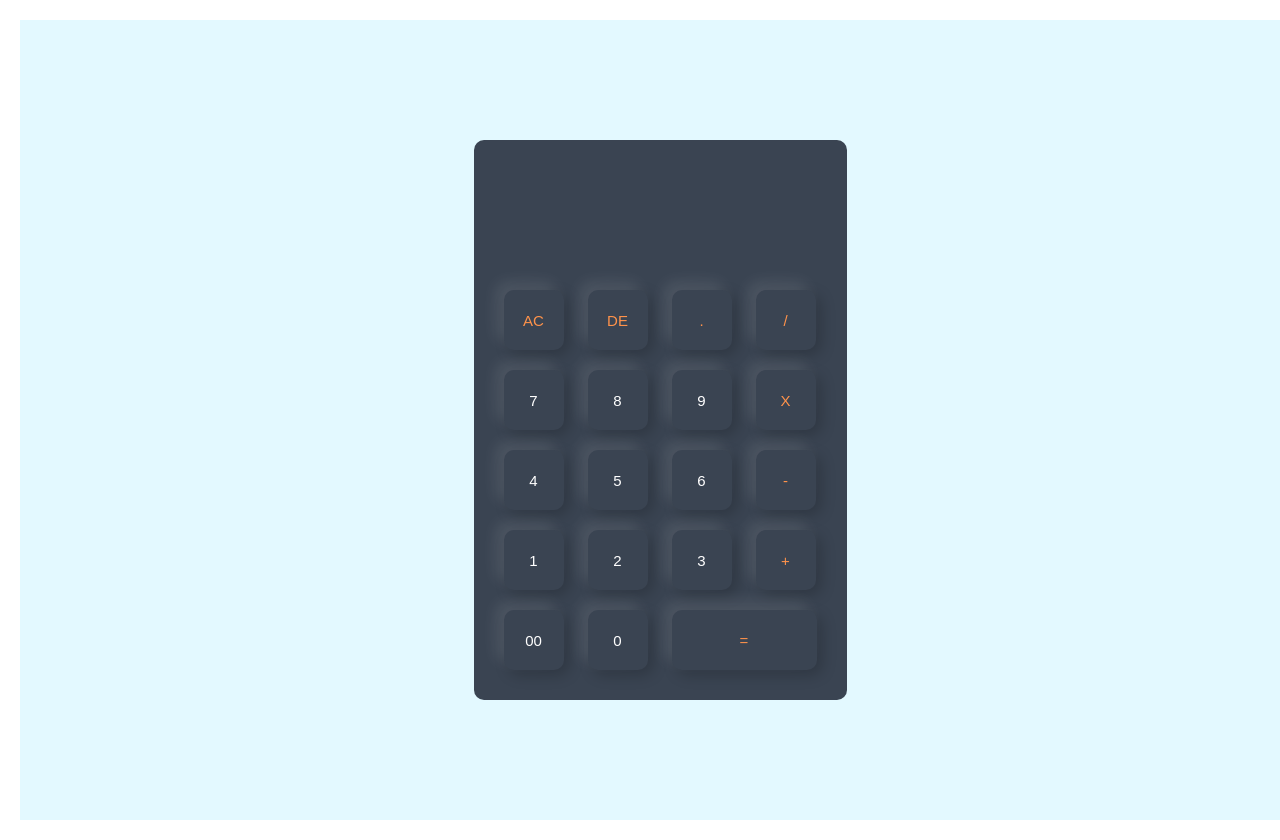
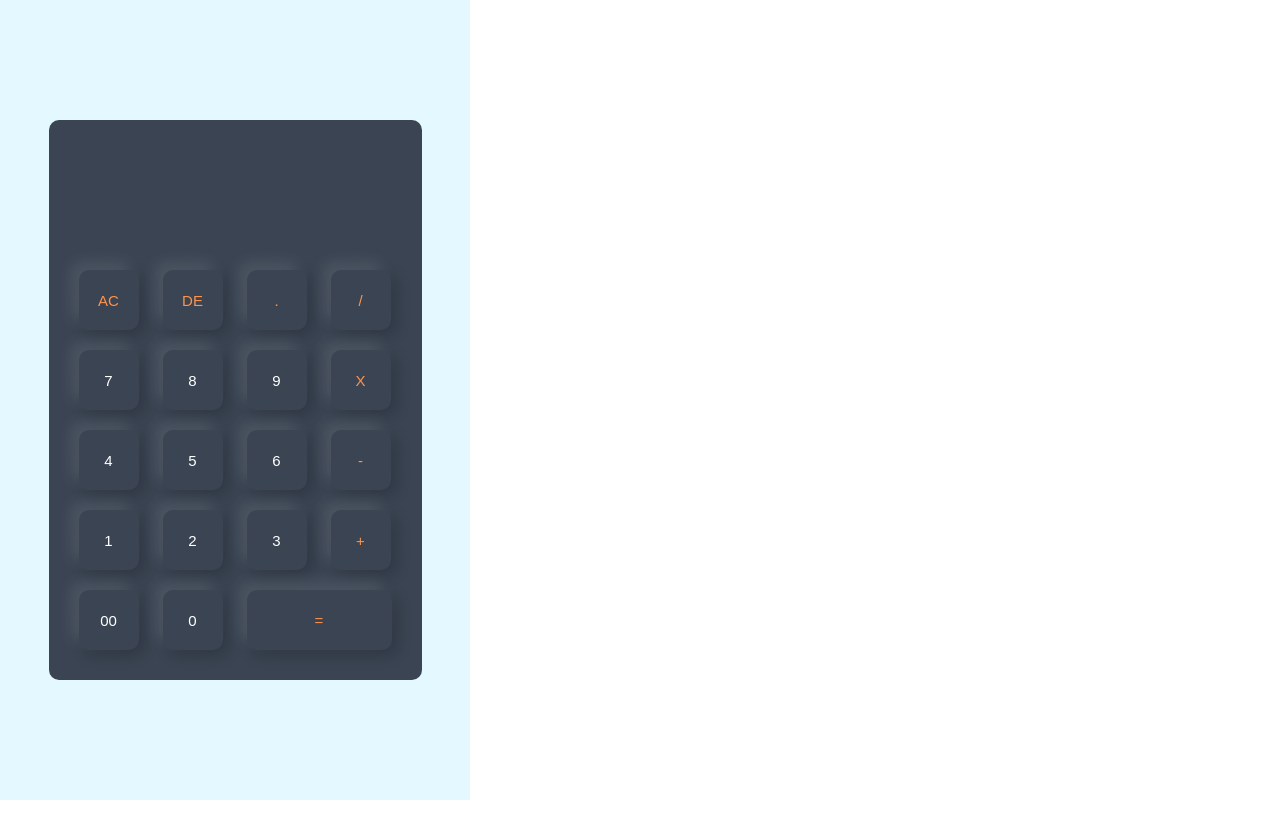
Before and after one commit to Ahmadcodetiger/calculator-cahallenge-3, a plain HTML site: page index.html in a window 1280 px wide. After the commit the page ends 800 px from the top, so only its background shows below. Drawn offline with Linux system fonts and the light colour scheme.

Commit message:
Update style.css

```diff
--- a/style.css
+++ b/style.css
@@ -4,17 +4,20 @@
     margin: 0;
     padding: 0;
     font-family: ;
+
 }
 .container{
-    margin: 20px;
+    padding:0;
     width: 100%;
+    max-width: 470px;
     height: 100vh;
-    background: #e3f9ff;
+   background: #e3f9ff;
     display: flex;
     align-items: center;
     justify-content: center;
 }
 .calculator{
+    margin: 15% auto;
     background: #3a4452;
     padding: 20px;
     border-radius: 10px;
```
